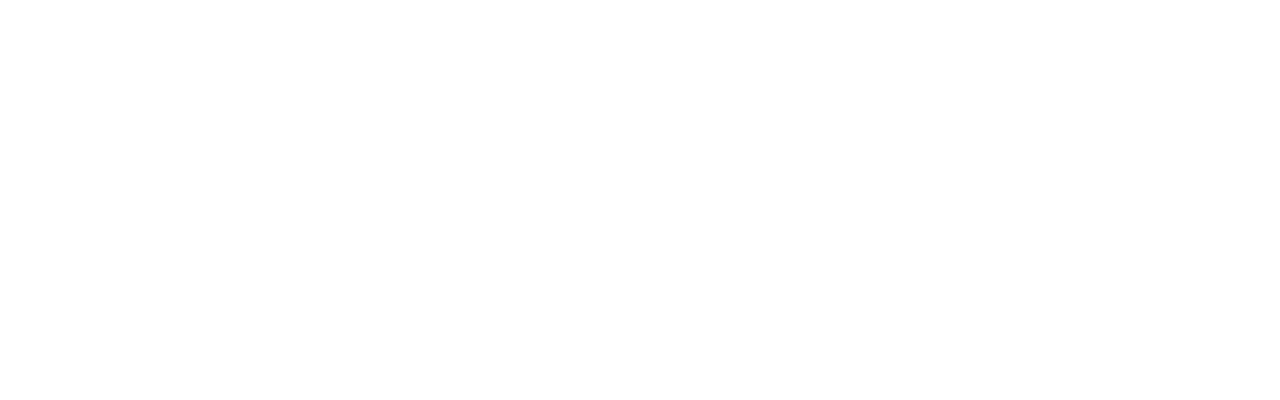
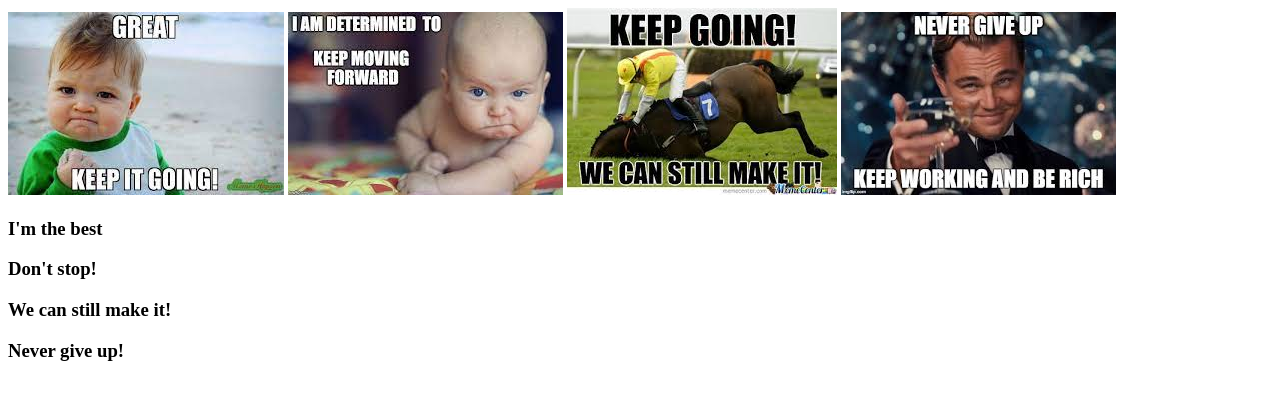
Before and after one commit to Viktoryia-Kasabutskaya/cssMemeSlider, a plain HTML site: page cssMemeSlider/index.html in a window 1280 px wide. Drawn offline with Linux system fonts and the light colour scheme.

Commit message:
feat: add main layout (Thu, Sep 14, 2023 12:44:35 PM)

```diff
--- a/cssMemeSlider/index.html
+++ b/cssMemeSlider/index.html
@@ -8,7 +8,28 @@
 </head>
 
 <body>
-
+    <section class="container">
+        <div class="slider">
+            <img id="slide-1" src="assets/img/baby.jpg" alt="img1">
+            <img id="slide-2" src="assets/img/baby2.jpg" alt="img2">
+            <img id="slide-3" src="assets/img/horse.jpg" alt="img3">
+            <img id="slide-4" src="assets/img/leonardo.jpg" alt="img4">
+        </div>
+        <div class="slider-wrapper">
+            <div class="slider-subtitle">
+                <h3 id="title-1">I'm the best</h3>
+                <h3 id="title-2">Don't stop!</h3>
+                <h3 id="title-3">We can still make it!</h3>
+                <h3 id="title-4">Never give up!</h3>
+            </div>
+            <div class="slider-nav">
+                <a href="#slide-1" class="dot"><span></span></a>
+                <a href="#slide-2" class="dot"><span></span></a>
+                <a href="#slide-3" class="dot"><span></span></a>
+                <a href="#slide-4" class="dot"><span></span></a>
+            </div>
+        </div>
+    </section>
 </body>
 
 </html>
```
